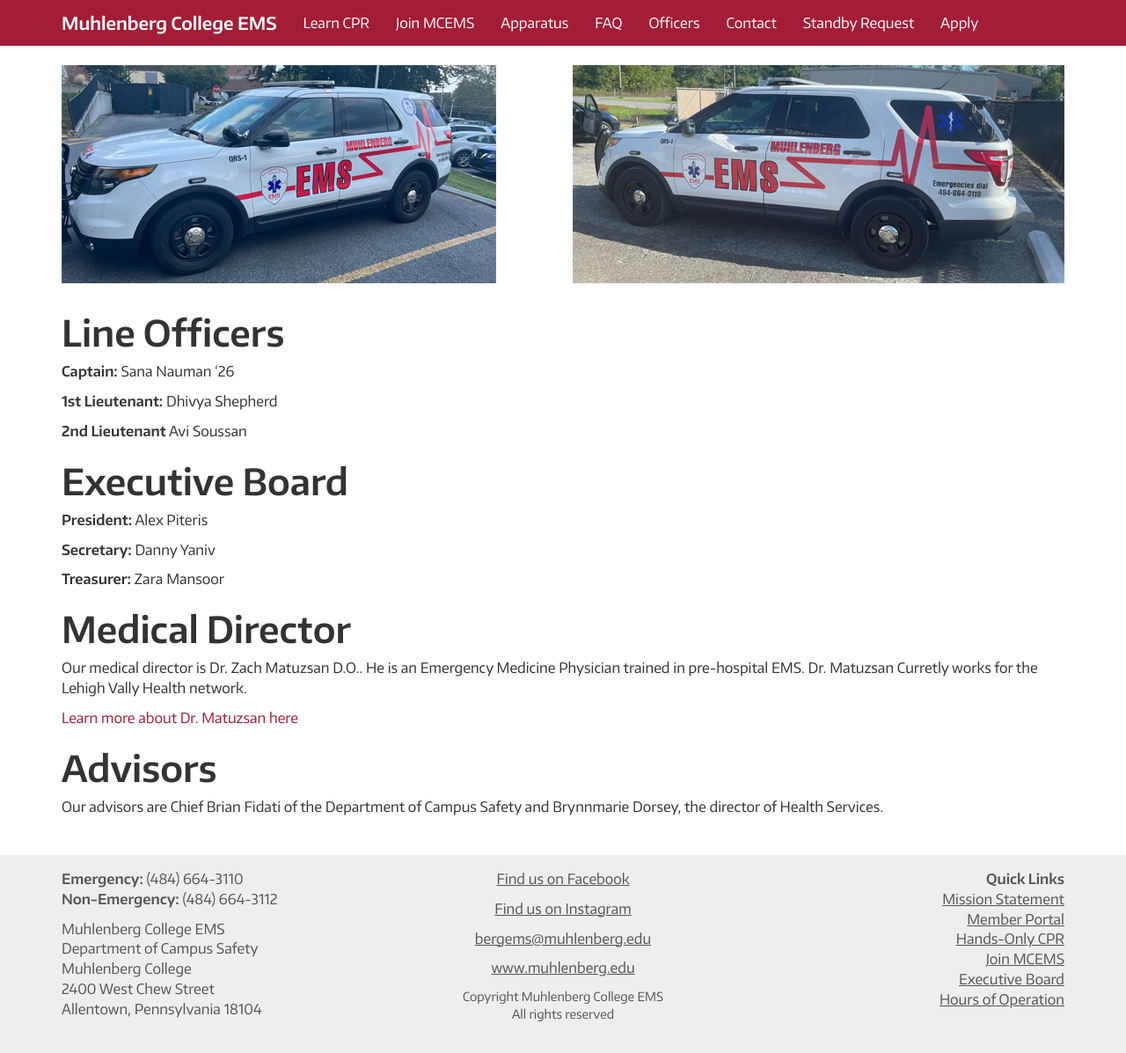
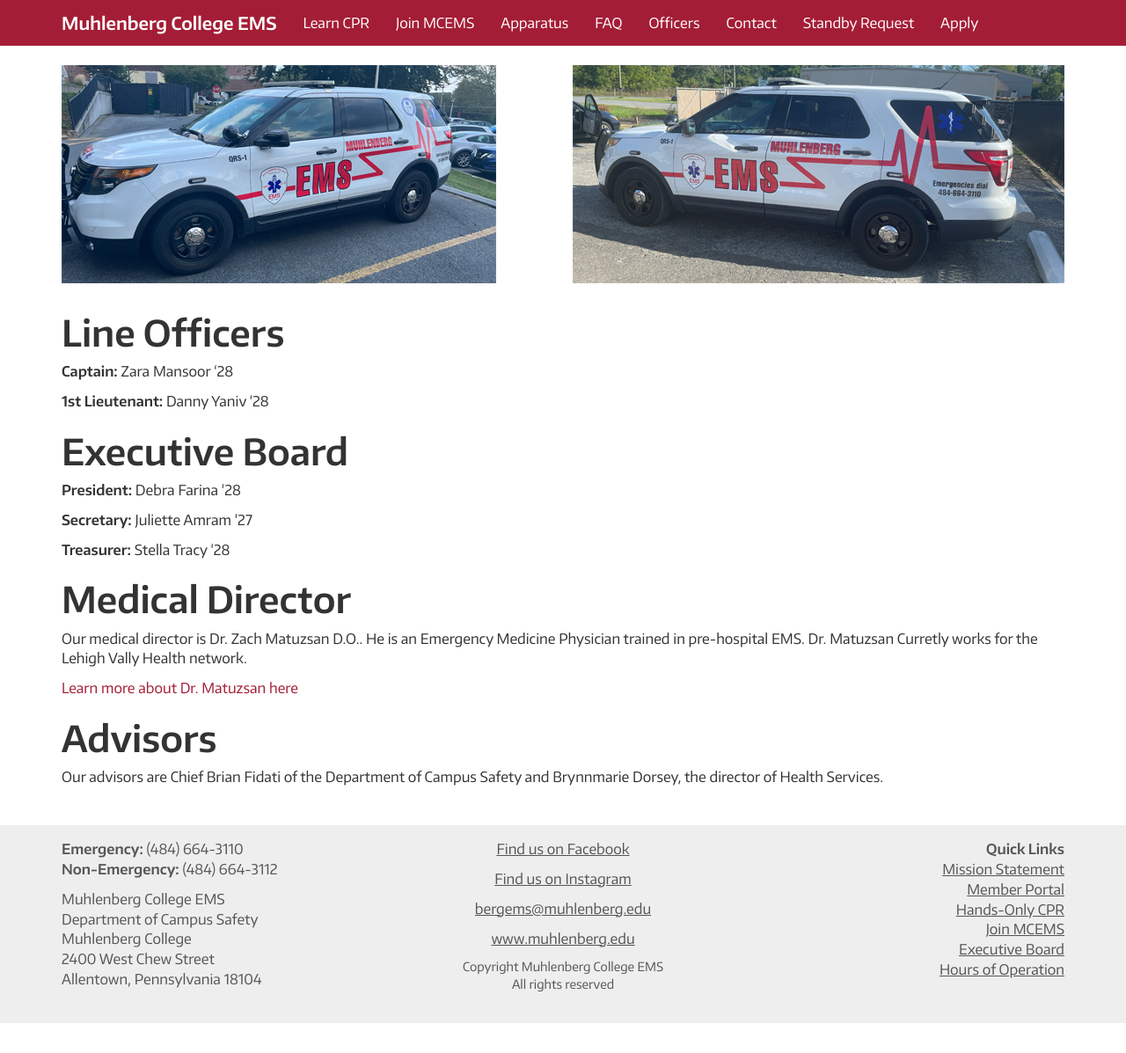
Before and after one commit to MCEMS/www, a Jekyll site: the page built from officers/index.markdown, in a window 1280 px wide. Shown: the whole page at 88% size. Built offline with Jekyll 4.4.1, drawn with Linux system fonts in a browser that asks for light colours; nearby versions of some CDN libraries; after the commit the page ends 1163 px from its top, so only the background shows below that.

Commit message:
Update index.markdown 2026 Officers and Eboard. Congrat to all!

```diff
--- a/officers/index.markdown
+++ b/officers/index.markdown
@@ -8,21 +8,19 @@
 Line Officers
 =============
 
-**Captain:** Sana Nauman '26
+**Captain:** Zara Mansoor ‘28
 
-**1st Lieutenant:** Dhivya Shepherd
-
-**2nd Lieutenant**  Avi Soussan
+**1st Lieutenant:**  Danny Yaniv ‘28
 
 
 Executive Board
 ===============
 
-**President:** Alex Piteris
+**President:** Debra Farina ‘28
 
-**Secretary:** Danny Yaniv
+**Secretary:** Juliette Amram ‘27
 
-**Treasurer:** Zara Mansoor
+**Treasurer:** Stella Tracy ‘28
 
 
 
```
